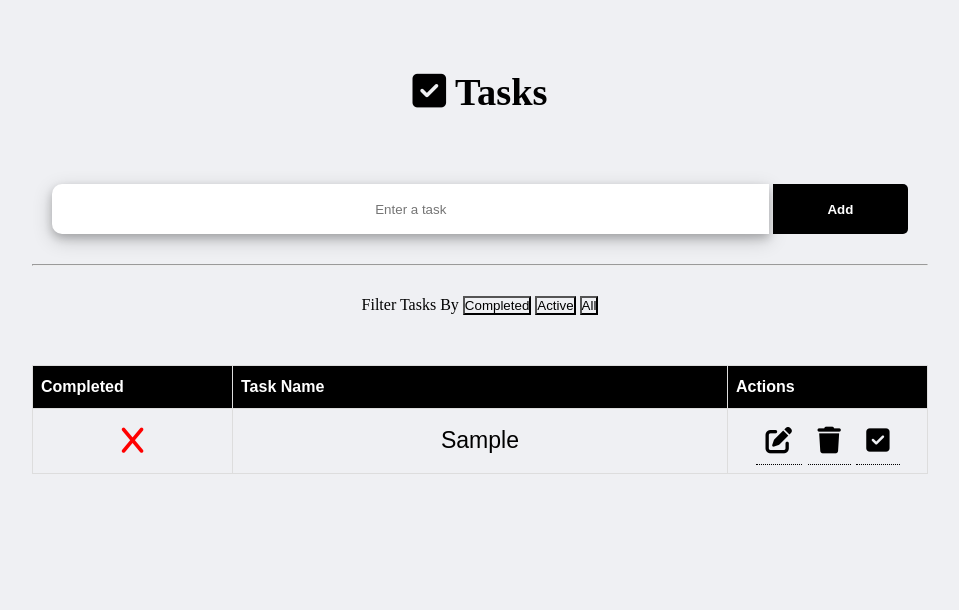
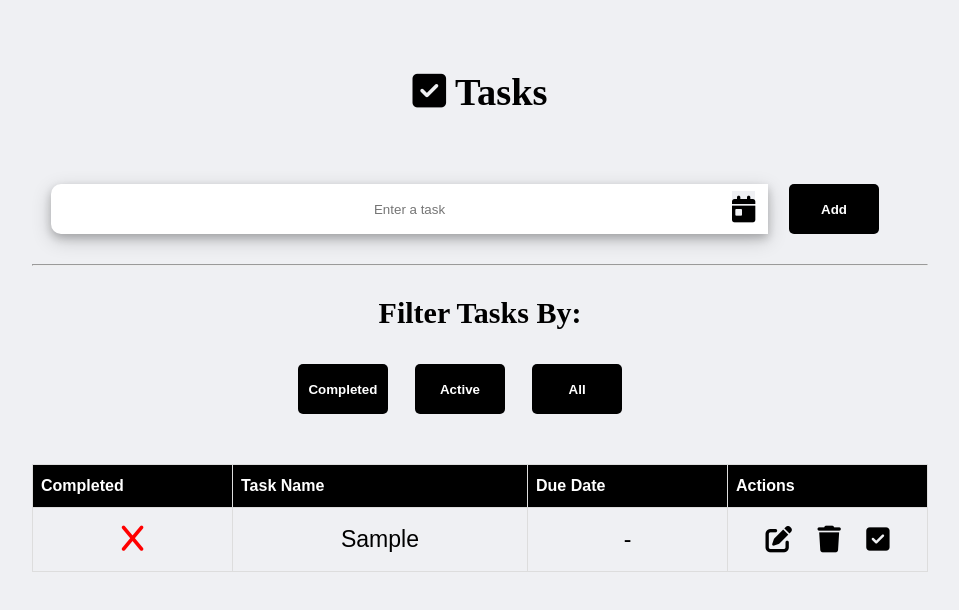
Before and after one commit to edgard-habanbou/task-manager, a plain HTML site: page index.html in a window 1280 px wide. Both pictures are taken after typing "Sample" into the empty fields and a click on the button "Add". Shown: the whole page, without its empty margins (160-1119 px from the left). Drawn offline with Linux system fonts and the light colour scheme.

Commit message:
Added due date function

```diff
--- a/JS/script.js
+++ b/JS/script.js
@@ -1,5 +1,5 @@
 const addTask = document.getElementById("addTask");
-
+const dateInput = document.getElementById("dueDate");
 const addTaskName = document.getElementById("addTaskName");
 const taskList = document.getElementById("taskList");
 
@@ -8,13 +8,16 @@ addTask.addEventListener("click", function () {
   if (addTaskName.value != "") {
     const task = document.createElement("tr");
     task.setAttribute("class", "task-name");
-
+    let selectedDate = dateInput.value;
+    if (selectedDate == "") {
+      selectedDate = "-";
+    }
     // Adding table row to the element
     task.innerHTML += `
     <td id = "complete"><i class="fa-solid fa-x fa-xl" style="color: #ff0000;"></i></td>
-
     <td><span id = "taskName" class="task-name">${addTaskName.value}</span></td>
-    <td >
+    <td><span id = "taskName" class="task-name">${selectedDate}</span></td>
+    <td class="action-btns">
       <div class="tooltip"><button id="editTask" class="edit-task action-btn"><i class="fa-solid fa-pen-to-square  fa-2x"></i></button><span class="tooltiptext">Edit</span></div>
       <div class="tooltip"><button id="deleteTask" class="delete-task action-btn"><i class="fa-solid fa-trash fa-2x"></i></button><span class="tooltiptext">Delete</span></div>
       <div class="tooltip"><button id="MarkAsComplete" class="mark-as-complete action-btn"><i class="fas fa-check-square fa-2x"></i></button><span class="tooltiptext">Mark As Comlete</span></div>
@@ -43,13 +46,27 @@ addTask.addEventListener("click", function () {
         taskName.textContent = editedName;
       }
     });
-    taskList.appendChild(task); //adding the row to the table
+    taskList.appendChild(task); //adding the row to the tablev
     addTaskName.value = "";
   } else {
     alert("Please enter a task name");
   }
 });
+// Due date section start
 
+const dateButton = document.getElementById("datePicker");
+
+dateButton.addEventListener("click", () => {
+  dateInput.showPicker();
+});
+
+dateInput.addEventListener("input", () => {
+  // You can perform additional actions here when the date is selected
+  const selectedDate = dateInput.value;
+  console.log("Selected date:", selectedDate);
+});
+
+// Due date section end
 // Filter section start
 const tableRows = document.getElementsByTagName("tr");
 
@@ -65,7 +82,8 @@ allTasks.addEventListener("click", () => {
 const CompletedTasks = document.getElementById("CompletedTasks");
 CompletedTasks.addEventListener("click", () => {
   for (let i = 1; i < tableRows.length; i++) {
-    if (!tableRows[i].innerHTML.includes("fa-check")) {
+    // check if row has a check sign(✔️) or ❌
+    if (!tableRows[i].innerHTML.includes(" fa-check ")) {
       tableRows[i].setAttribute("hidden", "true");
     } else {
       tableRows[i].removeAttribute("hidden");
@@ -77,7 +95,8 @@ CompletedTasks.addEventListener("click", () => {
 const ActiveTasks = document.getElementById("ActiveTasks");
 ActiveTasks.addEventListener("click", () => {
   for (let i = 1; i < tableRows.length; i++) {
-    if (tableRows[i].innerHTML.includes("fa-check")) {
+    // check if row has a check sign(✔️) or ❌
+    if (tableRows[i].innerHTML.includes(" fa-check ")) {
       tableRows[i].setAttribute("hidden", "false");
     } else {
       tableRows[i].removeAttribute("hidden");
--- a/index.html
+++ b/index.html
@@ -9,6 +9,7 @@
     <link rel="stylesheet" href="./styles/utillities.css" />
     <link rel="stylesheet" href="./styles/tooltip.css" />
     <link rel="stylesheet" href="./styles/table.css" />
+    <link rel="stylesheet" href="./styles/popup.css" />
 
     <!-- Font Awesome CDN to get icons -->
     <link
@@ -29,14 +30,22 @@
           class="task-name-input"
           placeholder="Enter a task"
         />
-        <button class="add-task-btn" id="addTask">Add</button>
+        <div class="tooltip date-tooltip">
+          <input type="date" class="due-date" id="dueDate" name="due-date" />
+          <span class="tooltiptext">Due Date</span>
+          <button class="date-picker" id="datePicker">
+            <i class="fa-solid fa-calendar-day fa-2x"></i>
+          </button>
+        </div>
+
+        <button class="btn add-task-btn" id="addTask">Add</button>
         <hr />
       </div>
       <div class="filter">
-        <span>Filter Tasks By</span>
-        <button id="CompletedTasks">Completed</button>
-        <button id="ActiveTasks">Active</button>
-        <button id="allTasks">All</button>
+        <span>Filter Tasks By: </span><br /><br />
+        <button class="btn" id="CompletedTasks">Completed</button>
+        <button class="btn" id="ActiveTasks">Active</button>
+        <button class="btn" id="allTasks">All</button>
       </div>
       <!-- Task table section -->
       <div class="task-list">
@@ -44,6 +53,7 @@
           <tr>
             <th class="col-control">Completed</th>
             <th>Task Name</th>
+            <th class="col-control">Due Date</th>
             <th class="col-control">Actions</th>
           </tr>
         </table>
--- a/styles/style.css
+++ b/styles/style.css
@@ -32,17 +32,19 @@
   text-align: center;
   box-shadow:0 4px 8px 0 rgba(0, 0, 0, 0.2), 0 6px 20px 0 rgba(0, 0, 0, 0.19);
 }
-.add-task-btn{
+
+.btn{
+  cursor: pointer;
   background-color: #000000;
   color: white;
   border:none;
-  width: 15%;
+  margin: 0 10px;
+  width: 10%;
   height: 50px;
   border-radius: 5px;
-  border-top-left-radius: 0px;
-  border-bottom-left-radius: 0px;
   font-weight: bold;
-
+  position: relative;
+  left: -20px;
 }
 .action-btn{
   border: none;
@@ -50,9 +52,22 @@
 hr{
   margin:  30px 0px;
 }
+.date-picker{
+  position: relative;
+  top: 5px;
+  border: none;
+}
+.date-tooltip{
+  left: -40px;
+}
+.due-date{
+  display: none;
+
+}
 /* Add task section end  */
 
-
-.col-control{
-  width: 200px;
+/* Filter section start */
+.filter{
+  font-size: 30px;
+  font-weight: bolder;
 }
--- a/styles/table.css
+++ b/styles/table.css
@@ -12,9 +12,9 @@
   padding: 8px;
 }
 
-  .tasks tr:nth-child(even){background-color: #f2f2f2;}
-
-  .tasks tr:hover {background-color: #ddd;}
+.action-btns i {
+  cursor: pointer;
+}
 
 .tasks th {
   padding-top: 12px;
@@ -23,3 +23,6 @@
   background-color: #000000;
   color: white;
 }
+.col-control{
+  width: 200px;
+}
--- a/styles/tooltip.css
+++ b/styles/tooltip.css
@@ -2,7 +2,6 @@
 .tooltip {
     position: relative;
     display: inline-block;
-    border-bottom: 1px dotted black; /* If you want dots under the hoverable text */
 }
 
 /* Tooltip text */
@@ -42,5 +41,5 @@
 /* Show the tooltip text when you mouse over the tooltip container */
 .tooltip:hover .tooltiptext {
   visibility: visible;
-    opacity: 0.8;
+  opacity: 1;
 }
```
Lines whose indentation alone changed are shown as unchanged.
